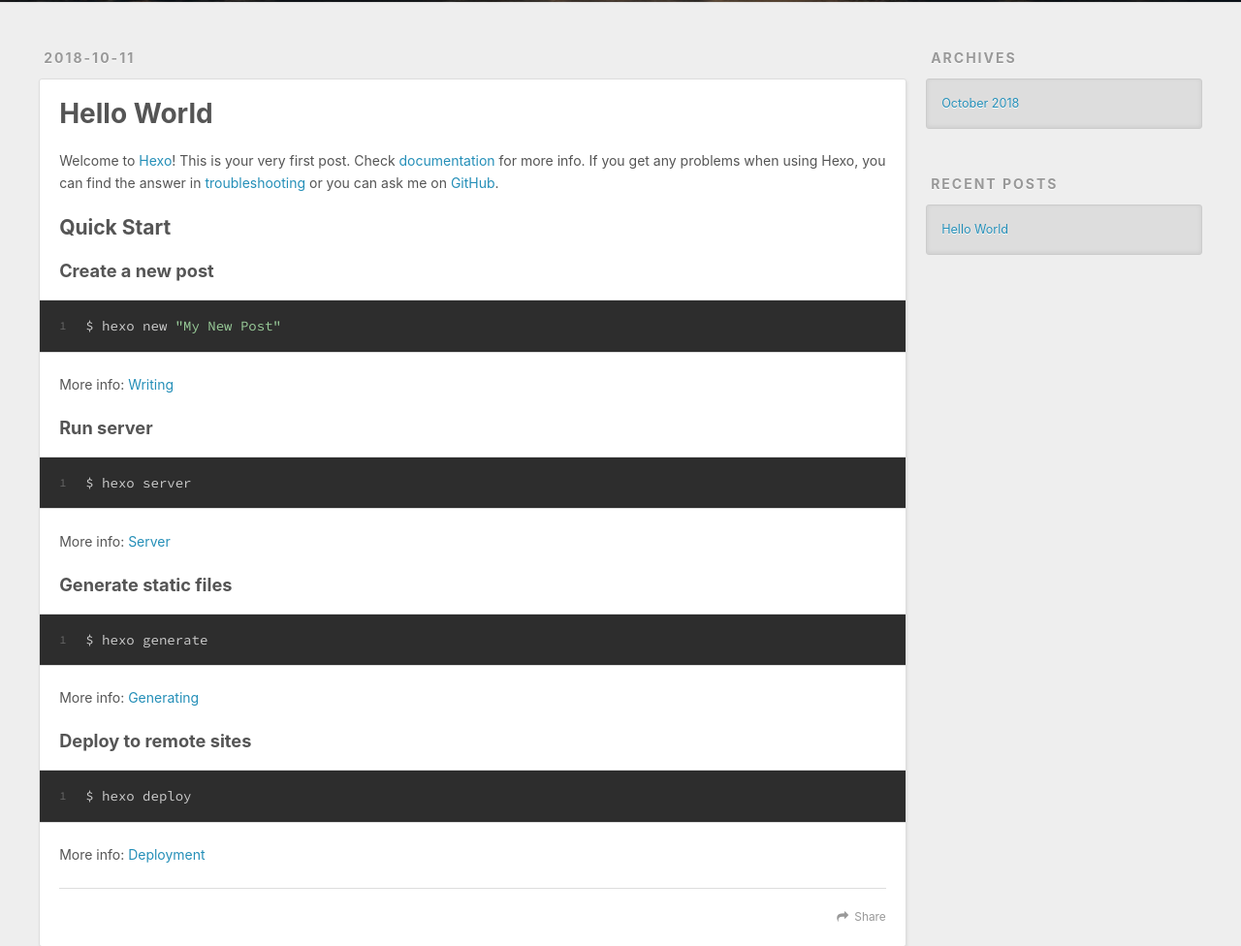
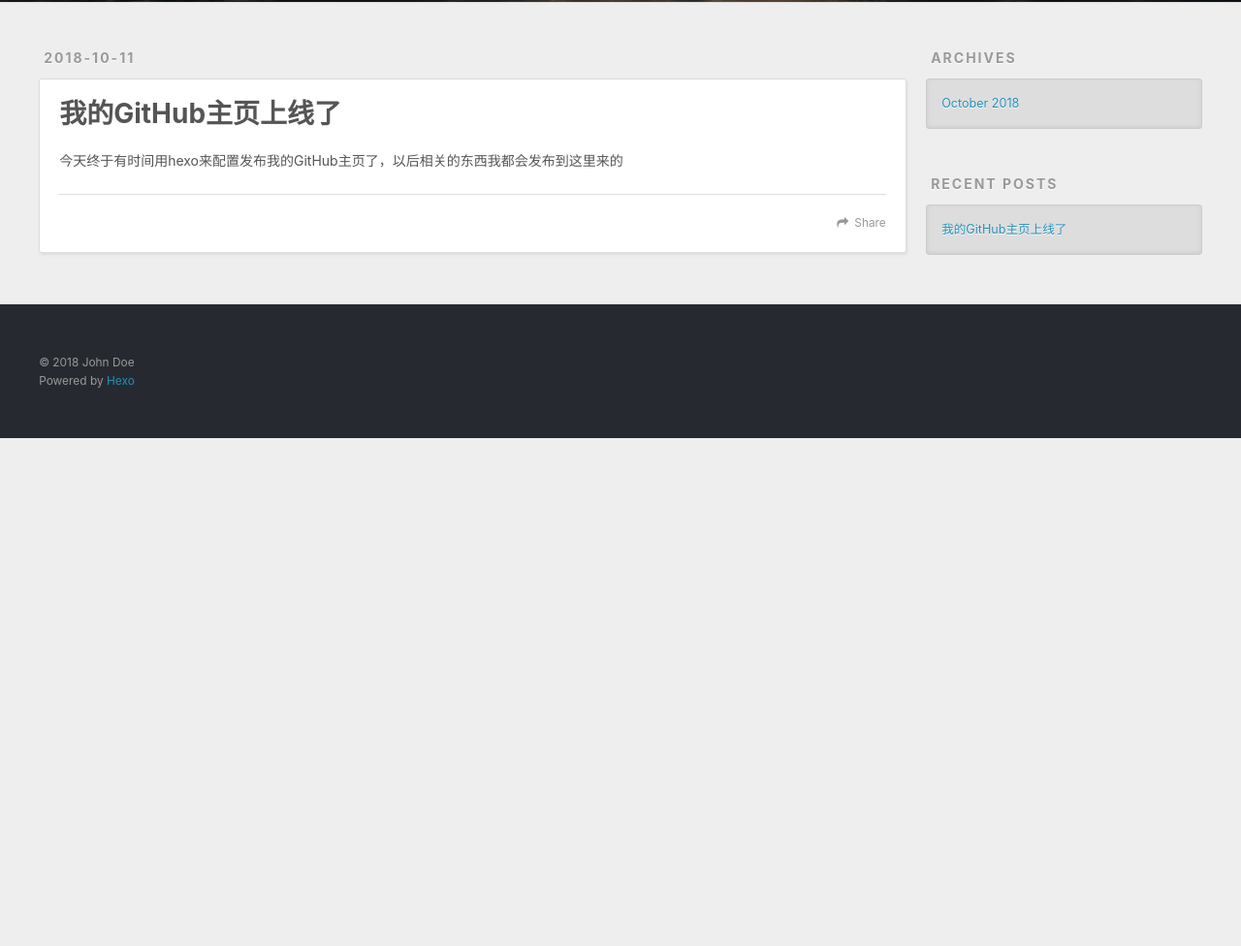
Before and after one commit to lurongze/lurongze.github.io, a plain HTML site: page 2018/10/11/hello-world/index.html in a window 1280 px wide. Shown: the part 298-1274 px from the top of the page at 97% size. After the commit the page ends 800 px from the top, so only its background shows below. Drawn offline with nearby package versions, Linux system fonts and the light colour scheme.

Commit message:
Site updated: 2018-10-11 15:54:41

```diff
--- a/2018/10/11/hello-world/index.html
+++ b/2018/10/11/hello-world/index.html
@@ -5,19 +5,19 @@
 
 
 
-  <title>Hello World | Hexo</title>
+  <title>我的GitHub主页上线了 | Hexo</title>
   <meta name="viewport" content="width=device-width, initial-scale=1, maximum-scale=1">
-  <meta name="description" content="Welcome to Hexo! This is your very first post. Check documentation for more info. If you get any problems when using Hexo, you can find the answer in troubleshooting or you can ask me on GitHub. Quick">
+  <meta name="description" content="今天终于有时间用hexo来配置发布我的GitHub主页了，以后相关的东西我都会发布到这里来的">
 <meta property="og:type" content="article">
-<meta property="og:title" content="Hello World">
+<meta property="og:title" content="我的GitHub主页上线了">
 <meta property="og:url" content="http://yoursite.com/2018/10/11/hello-world/index.html">
 <meta property="og:site_name" content="Hexo">
-<meta property="og:description" content="Welcome to Hexo! This is your very first post. Check documentation for more info. If you get any problems when using Hexo, you can find the answer in troubleshooting or you can ask me on GitHub. Quick">
+<meta property="og:description" content="今天终于有时间用hexo来配置发布我的GitHub主页了，以后相关的东西我都会发布到这里来的">
 <meta property="og:locale" content="default">
-<meta property="og:updated_time" content="2018-10-11T06:21:07.149Z">
+<meta property="og:updated_time" content="2018-10-11T07:53:57.419Z">
 <meta name="twitter:card" content="summary">
-<meta name="twitter:title" content="Hello World">
-<meta name="twitter:description" content="Welcome to Hexo! This is your very first post. Check documentation for more info. If you get any problems when using Hexo, you can find the answer in troubleshooting or you can ask me on GitHub. Quick">
+<meta name="twitter:title" content="我的GitHub主页上线了">
+<meta name="twitter:description" content="今天终于有时间用hexo来配置发布我的GitHub主页了，以后相关的东西我都会发布到这里来的">
 
     <link rel="alternate" href="/atom.xml" title="Hexo" type="application/atom+xml">
 
@@ -67,7 +67,7 @@
         <section id="main"><article id="post-hello-world" class="article article-type-post" itemscope itemprop="blogPost">
   <div class="article-meta">
     <a href="/2018/10/11/hello-world/" class="article-date">
-  <time datetime="2018-10-11T06:21:07.146Z" itemprop="datePublished">2018-10-11</time>
+  <time datetime="2018-10-11T07:53:57.418Z" itemprop="datePublished">2018-10-11</time>
 </a>
 
   </div>
@@ -78,7 +78,7 @@
 
 
     <h1 class="article-title" itemprop="name">
-      Hello World
+      我的GitHub主页上线了
     </h1>
 
 
@@ -86,20 +86,12 @@
 
     <div class="article-entry" itemprop="articleBody">
 
-        <p>Welcome to <a href="https://hexo.io/" target="_blank" rel="noopener">Hexo</a>! This is your very first post. Check <a href="https://hexo.io/docs/" target="_blank" rel="noopener">documentation</a> for more info. If you get any problems when using Hexo, you can find the answer in <a href="https://hexo.io/docs/troubleshooting.html" target="_blank" rel="noopener">troubleshooting</a> or you can ask me on <a href="https://github.com/hexojs/hexo/issues" target="_blank" rel="noopener">GitHub</a>.</p>
-<h2 id="Quick-Start"><a href="#Quick-Start" class="headerlink" title="Quick Start"></a>Quick Start</h2><h3 id="Create-a-new-post"><a href="#Create-a-new-post" class="headerlink" title="Create a new post"></a>Create a new post</h3><figure class="highlight bash"><table><tr><td class="gutter"><pre><span class="line">1</span><br></pre></td><td class="code"><pre><span class="line">$ hexo new <span class="string">"My New Post"</span></span><br></pre></td></tr></table></figure>
-<p>More info: <a href="https://hexo.io/docs/writing.html" target="_blank" rel="noopener">Writing</a></p>
-<h3 id="Run-server"><a href="#Run-server" class="headerlink" title="Run server"></a>Run server</h3><figure class="highlight bash"><table><tr><td class="gutter"><pre><span class="line">1</span><br></pre></td><td class="code"><pre><span class="line">$ hexo server</span><br></pre></td></tr></table></figure>
-<p>More info: <a href="https://hexo.io/docs/server.html" target="_blank" rel="noopener">Server</a></p>
-<h3 id="Generate-static-files"><a href="#Generate-static-files" class="headerlink" title="Generate static files"></a>Generate static files</h3><figure class="highlight bash"><table><tr><td class="gutter"><pre><span class="line">1</span><br></pre></td><td class="code"><pre><span class="line">$ hexo generate</span><br></pre></td></tr></table></figure>
-<p>More info: <a href="https://hexo.io/docs/generating.html" target="_blank" rel="noopener">Generating</a></p>
-<h3 id="Deploy-to-remote-sites"><a href="#Deploy-to-remote-sites" class="headerlink" title="Deploy to remote sites"></a>Deploy to remote sites</h3><figure class="highlight bash"><table><tr><td class="gutter"><pre><span class="line">1</span><br></pre></td><td class="code"><pre><span class="line">$ hexo deploy</span><br></pre></td></tr></table></figure>
-<p>More info: <a href="https://hexo.io/docs/deployment.html" target="_blank" rel="noopener">Deployment</a></p>
+        <p>今天终于有时间用hexo来配置发布我的GitHub主页了，以后相关的东西我都会发布到这里来的</p>
 
 
     </div>
     <footer class="article-footer">
-      <a data-url="http://yoursite.com/2018/10/11/hello-world/" data-id="cjn48vji200001wwm4xepl3uk" class="article-share-link">Share</a>
+      <a data-url="http://yoursite.com/2018/10/11/hello-world/" data-id="cjn4af0k40000l8wmj47a1olh" class="article-share-link">Share</a>
 
 
     </footer>
@@ -138,7 +130,7 @@
       <ul>
 
           <li>
-            <a href="/2018/10/11/hello-world/">Hello World</a>
+            <a href="/2018/10/11/hello-world/">我的GitHub主页上线了</a>
           </li>
 
       </ul>
```
Also changed, not shown: archives/2018/10/index.html (+3 -3 lines), archives/2018/index.html (+3 -3 lines), archives/index.html (+3 -3 lines), index.html (+5 -13 lines).
